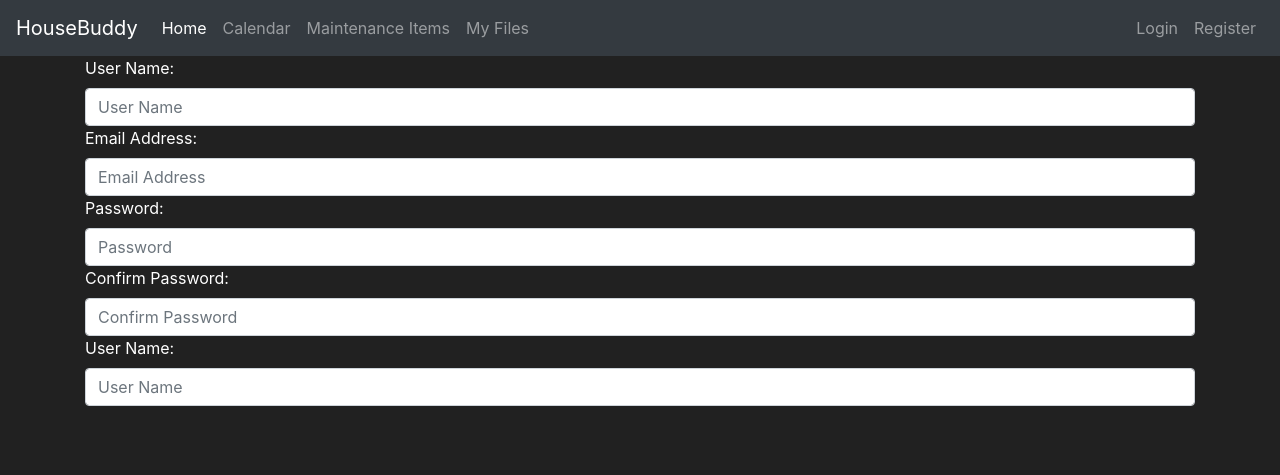
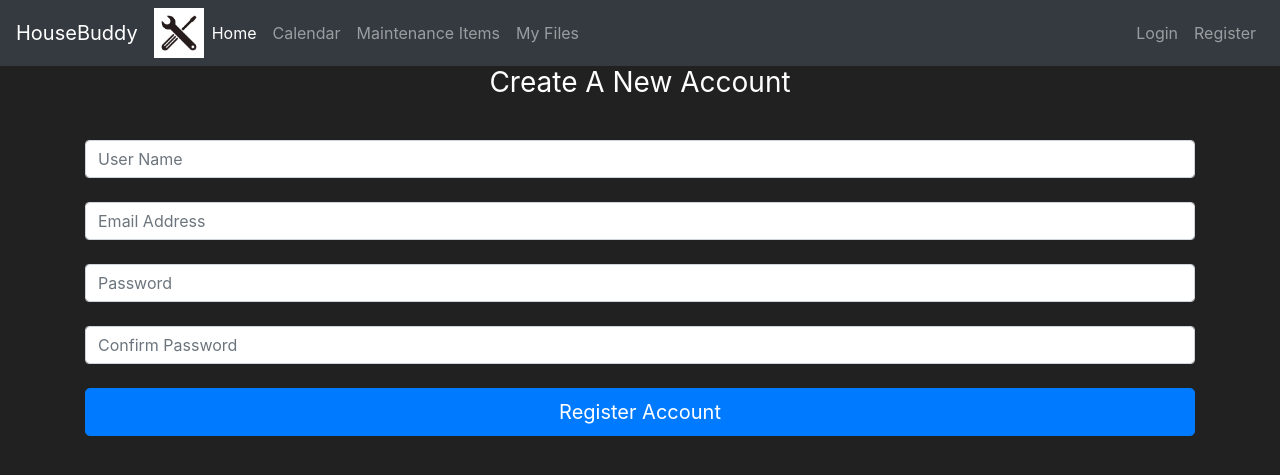
Before and after one commit to baolson007/HouseBuddy, a Flask app: page /register in a window 1280 px wide. Shown: the top 475 px of the page. Run offline with Flask 2, Linux system fonts and the light colour scheme; some libraries are stand-ins or nearby versions.

Commit message:
registration cleaned up

```diff
--- a/housebuddy/forms.py
+++ b/housebuddy/forms.py
@@ -6,4 +6,4 @@ class RegisterForm(FlaskForm):
 	email = StringField(label='Email Address:')
 	password = PasswordField(label='Password:')
 	password_confirm = PasswordField(label='Confirm Password:')
-	submit = SubmitField(label='submit')
+	submit = SubmitField(label='Register Account')
--- a/housebuddy/templates/base.html
+++ b/housebuddy/templates/base.html
@@ -20,6 +20,9 @@
       <button class="navbar-toggler" type="button" data-toggle="collapse" data-target="#navbarNav" aria-controls="navbarNav" aria-expanded="false" aria-label="Toggle navigation">
         <span class="navbar-toggler-icon"></span>
       </button>
+
+      <img src="{{url_for('static', filename='wrench.jpg')}}", width=50, height=50/>
+
       <div class="collapse navbar-collapse" id="navbarNav">
         <ul class="navbar-nav mr-auto">
             <li class="nav-item active">
--- a/housebuddy/templates/register.html
+++ b/housebuddy/templates/register.html
@@ -5,25 +5,32 @@ Registration Page
 {% endblock %}
 
 {% block content%}
+<body class="text-center">
+	<div class="container">
+		<form method="POST" class="form-register" style="color:white">
 
-	<form method="POST" class="form-register" style="color:white">
-		<div class="container">
-			{{ form.username.label() }}
+		<h1 class="h3 mb-3 font-weight-normal">
+		Create A New Account
+		</h1>
+		<br>
+
+			<!--{{ form.username.label() }}-->
 			{{ form.username(class="form-control", placeholder = "User Name") }}
+			<br>
+			<!--{{ form.email.label() }}-->
+			{{ form.email(class="form-control", placeholder = "Email Address") }}
+			<br>
+			<!--{{ form.password.label() }}-->
+			{{ form.password(class="form-control", placeholder = "Password") }}
+			<br>
+			<!--{{ form.password_confirm.label() }}-->
+			{{ form.password_confirm(class="form-control", placeholder = "Confirm Password") }}
+			<br>
+			<!--{{ form.username.label() }}-->
+			{{ form.submit(class="btn btn-lg btn-block btn-primary") }}
 
-			{{ form.email.label() }}
-			{{ form.email(class="form-control", placeholder = "Email Address") }}
 
-			{{ form.password.label() }}
-			{{ form.password(class="form-control", placeholder = "Password") }}
-
-			{{ form.password_confirm.label() }}
-			{{ form.password_confirm(class="form-control", placeholder = "Confirm Password") }}
-
-			{{ form.username.label() }}
-			{{ form.username(class="form-control", placeholder = "User Name") }}
-
-		</div>
-	</form>
-
+		</form>
+	</div>
+</body>
 {% endblock %}
```
Also changed, not shown: housebuddy/static/wrench.jpg (added).
